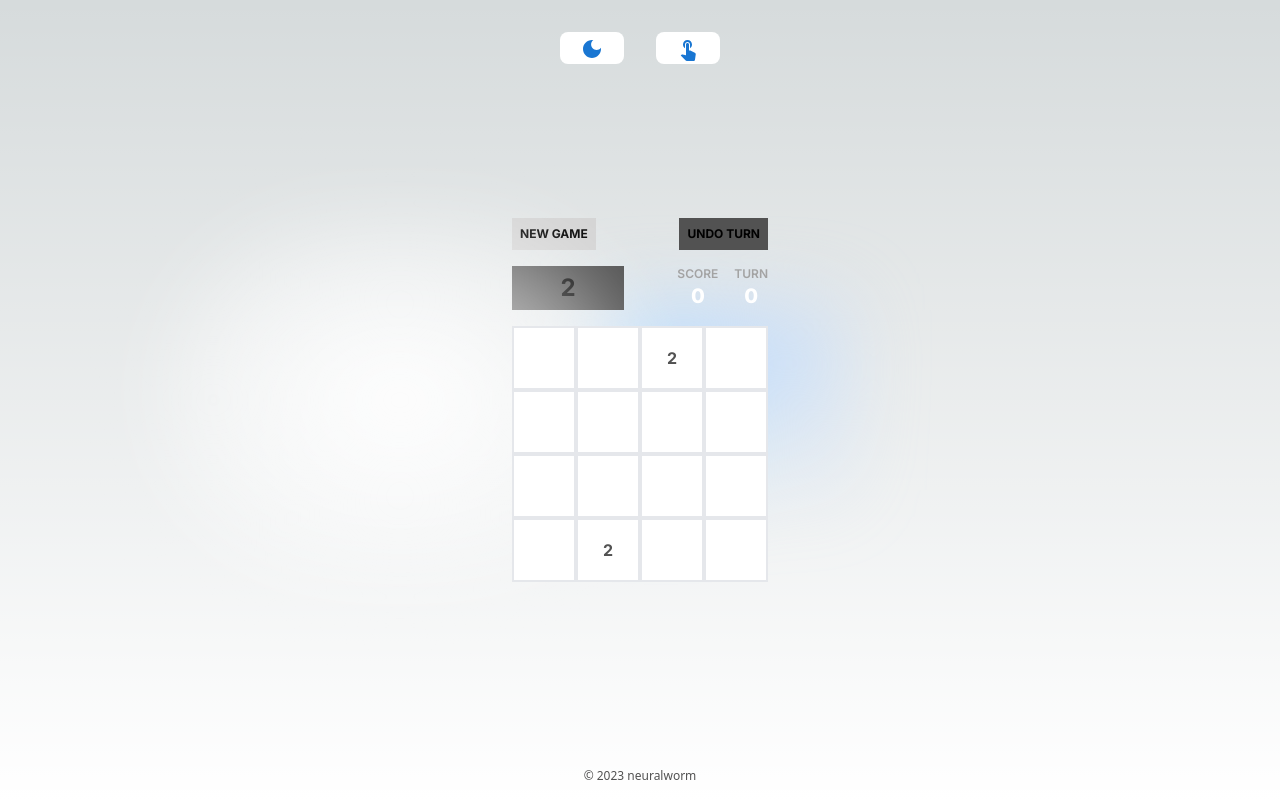
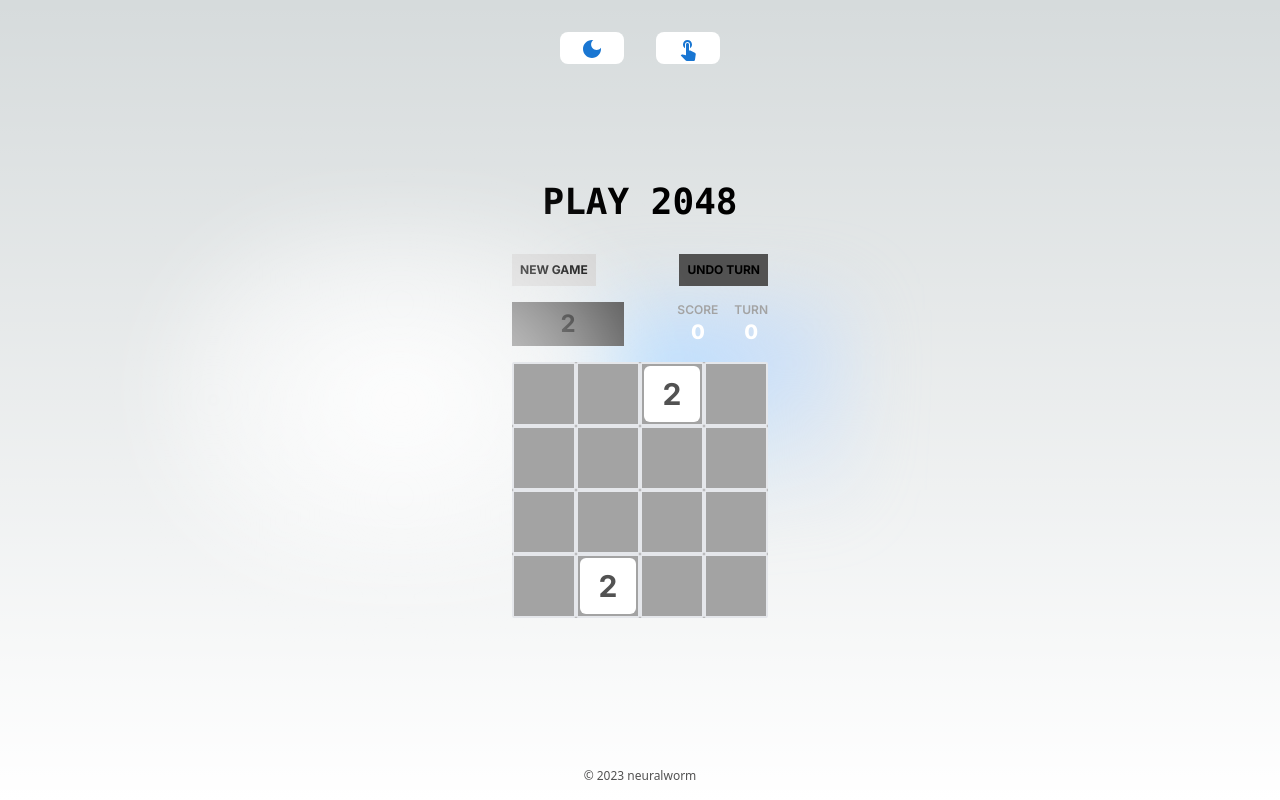
Before and after one commit to neuralworm/2048, a Next.js app: page / in a window 1280 px wide. Built offline with nearby package versions, Linux system fonts and the light colour scheme.

Commit message:
Styling changes.

```diff
--- a/src/components/GameView.tsx
+++ b/src/components/GameView.tsx
@@ -366,8 +366,8 @@ const GameView = () => {
         }
     }
     return (
-        <div {...handlers} className="cursor-grab select-nones" id="drag-area">
-
+        <div {...handlers} className="cursor-grab select-none" id="drag-area">
+            <div className="text-4xl font-bold mb-8 text-center font-mono">PLAY 2048</div>
 
             {/* GAME STATE CONTROLS */}
             <div className="flex flex-row justify-between mb-4">
@@ -399,7 +399,7 @@ const GameView = () => {
 
 
             {/* GAME BOARD */}
-            <div id="gameboard" className="bg-white w-64 h-64  text-black flex flex-row relative">
+            <div id="gameboard" className="rounded-md w-64 h-64  text-black flex flex-row relative bg-neutral-400">
 
                 {/* CELLS */}
                 {gameBoard.map((col: Cell[], indx: number) => {
@@ -408,7 +408,7 @@ const GameView = () => {
                             {col.map((cell: Cell, ind2: number) => {
                                 return (
 
-                                    <div className="flex flex-row items-center justify-center border-2 basis-1/4 font-bold text-neutral-600" key={`col-${indx}-row-${ind2}`} style={{
+                                    <div className="flex flex-row items-center justify-center border-2 rounded-sm basis-1/4 font-bold text-neutral-600" key={`col-${indx}-row-${ind2}`} style={{
                                         // background: `rgba(${255 / row},0,0,1)`
                                     }}>
                                         {/* {cell.value == null ? "" : cell.value} */}
@@ -473,12 +473,12 @@ interface blockprop {
 
 const Block = ({ cell, coord }: blockprop) => {
     return (
-        <div className={`flex absolute flex-row items-center justify-center border-2 w-1/4 h-1/4 font-bold text-neutral-600 transition-speed ${BoxPosition(coord)} ${CellStyle[cell.value]}`} data-id={cell.id} style={{
+        <div className={`flex absolute flex-row items-center text-3xl font-bold justify-center w-1/4 h-1/4 p-1 transition-speed ${BoxPosition(coord)} `} data-id={cell.id} style={{
             transform: `translateX(${coord[0] * 4}rem) translateY(${coord[1] * 4}rem)`,
             WebkitTransform: `translateX(${coord[0] * 4}rem) translateY(${coord[1] * 4}rem)`,
             msTransform: `translateX(${coord[0] * 4}rem) translateY(${coord[1] * 4}rem)`,
         }}>
-            <div className="">
+            <div className="bg-white text-neutral-600 w-full h-full flex items-center justify-center rounded-md">
                 {cell.value}
             </div>
         </div>
```
